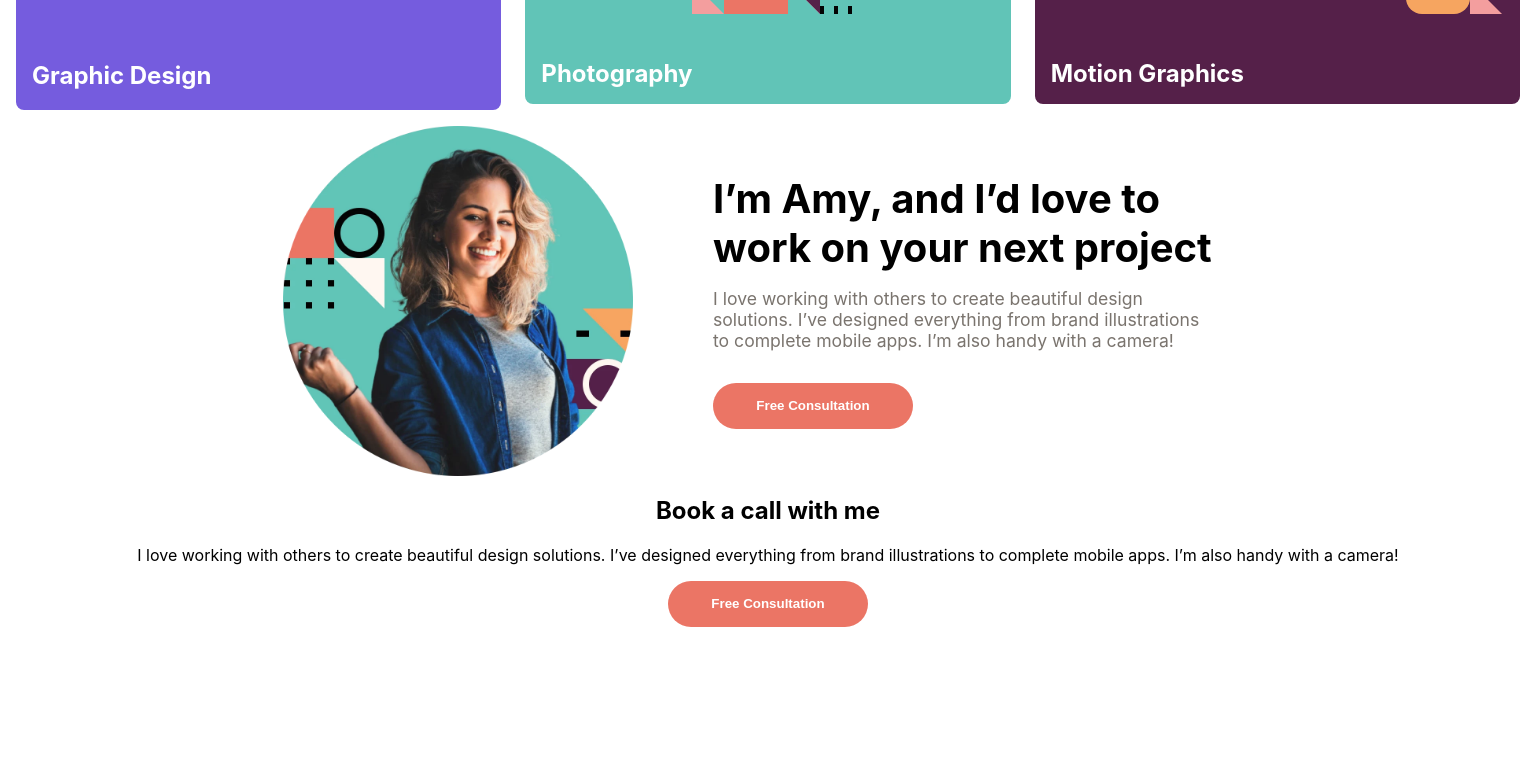
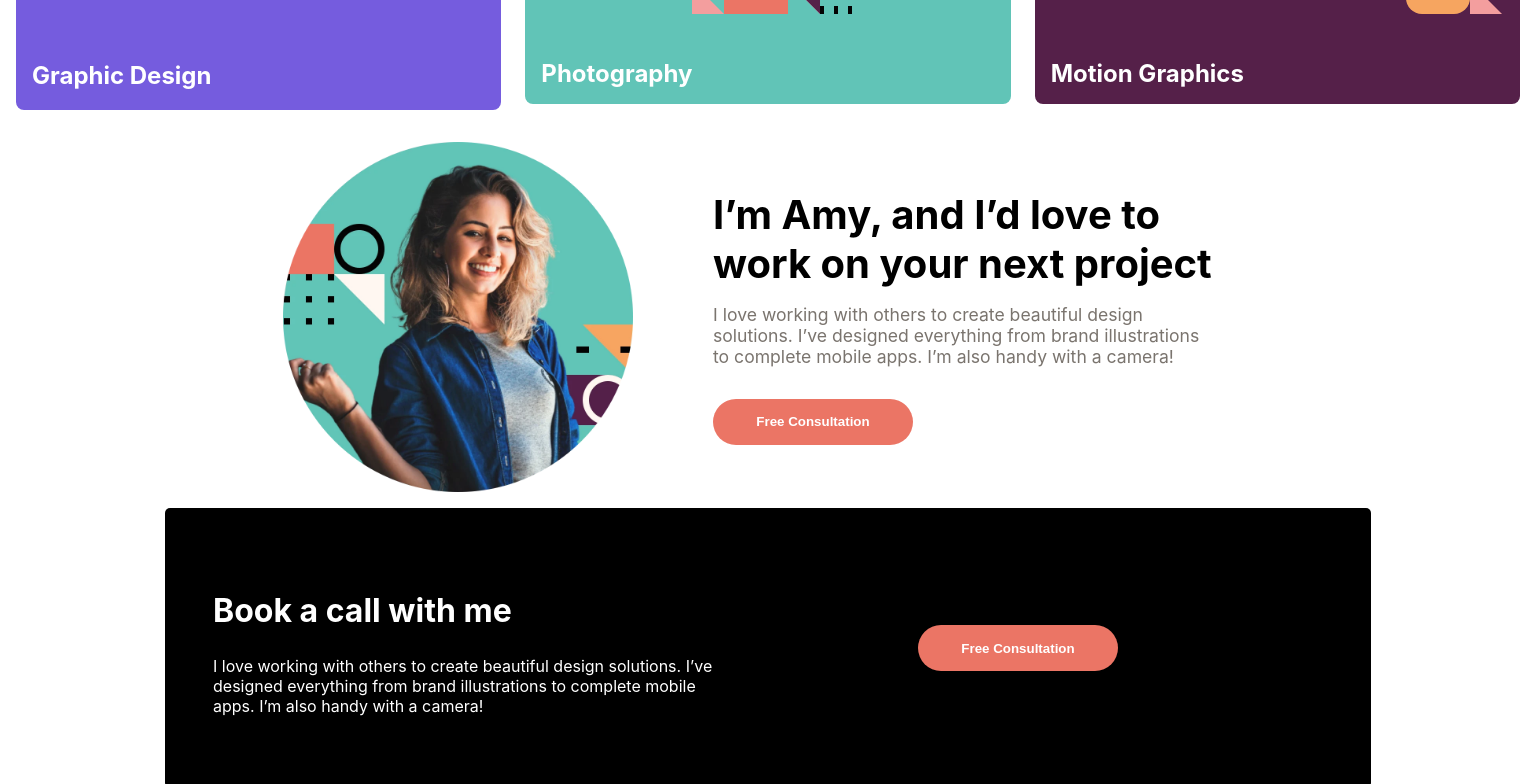
Before and after one commit to jamesbchurch/Single-page-design-portfolio, a React (Create React App) app in the folder design/: page / in a window 1536 px wide. Shown: the part 360-1144 px from the top of the page. Before the commit the page ends 987 px from the top, so only its background shows below. Built offline with nearby package versions, Linux system fonts and the light colour scheme.

Commit message:
Built out the call slice
Updated the call slice and adjusted this for Mobile, Tablet and Desktop sizes.

```diff
--- a/design/src/components/ContactSlice/ContactSlice.js
+++ b/design/src/components/ContactSlice/ContactSlice.js
@@ -4,12 +4,14 @@ import Button from "../Button/Button";
 export default function ContactSlice() {
   return (
     <div className={styles.container}>
-      <h2>Book a call with me</h2>
-      <p>
-        I love working with others to create beautiful design solutions. I’ve
-        designed everything from brand illustrations to complete mobile apps.
-        I’m also handy with a camera!
-      </p>
+      <div className={styles.content}>
+        <h2 className={styles.title}>Book a call with me</h2>
+        <p className={styles.description}>
+          I love working with others to create beautiful design solutions. I’ve
+          designed everything from brand illustrations to complete mobile apps.
+          I’m also handy with a camera!
+        </p>
+      </div>
       <Button
         text={"Free Consultation"}
         colour={"#eb7565"}
--- a/design/src/components/ContactSlice/ContactSlice.module.css
+++ b/design/src/components/ContactSlice/ContactSlice.module.css
@@ -0,0 +1,39 @@
+.container{
+    color: white;
+    background-color: black;
+    max-width: 85vw;
+    padding: 3.5rem 3rem;
+    border-radius: 5px;
+    text-align: center;
+    margin: 0 auto;
+
+}
+
+.title{
+font-size: 2rem;
+}
+
+.content{
+    padding-bottom: 1rem;
+}
+
+
+
+@media (min-width: 768px) {}
+.description{
+    max-width: 500px;
+    margin: 0 auto
+}
+@media (min-width:1440px) {
+    .container{
+        display: flex;
+        flex-flow: row;
+        justify-content: space-around;
+        max-width: 1110px;
+
+    }
+
+    .content{
+        text-align: left;
+    }
+}
--- a/design/src/components/HeroSlice/HeroSlice.module.css
+++ b/design/src/components/HeroSlice/HeroSlice.module.css
@@ -3,6 +3,7 @@
     flex-flow: column;
     justify-content: center;
     gap: 1rem;
+    padding: 1rem 0rem;
 }
 
 .img{
```
Also changed, not shown: design/src/components/HeroSlice/HeroSlice.js (line endings or trailing spaces).
